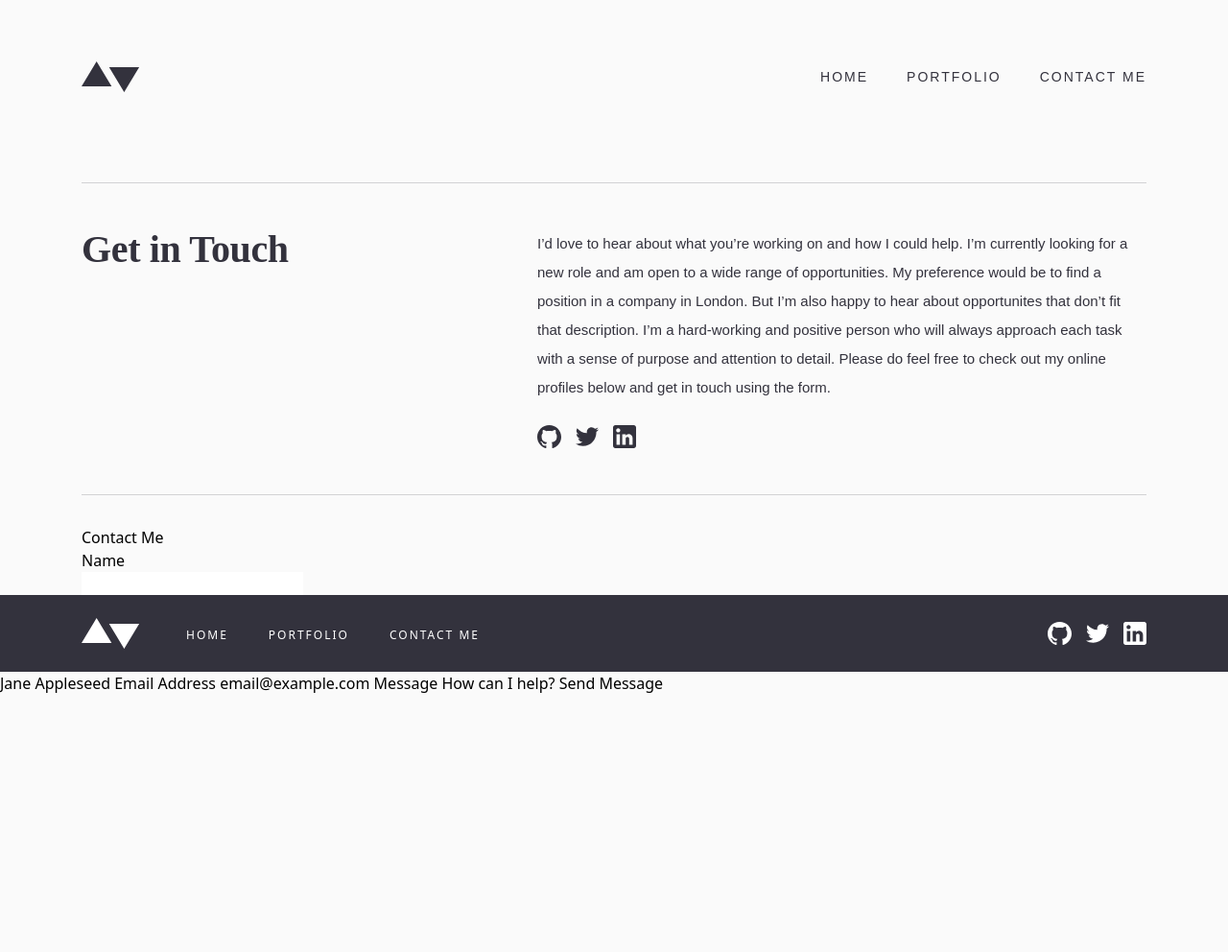
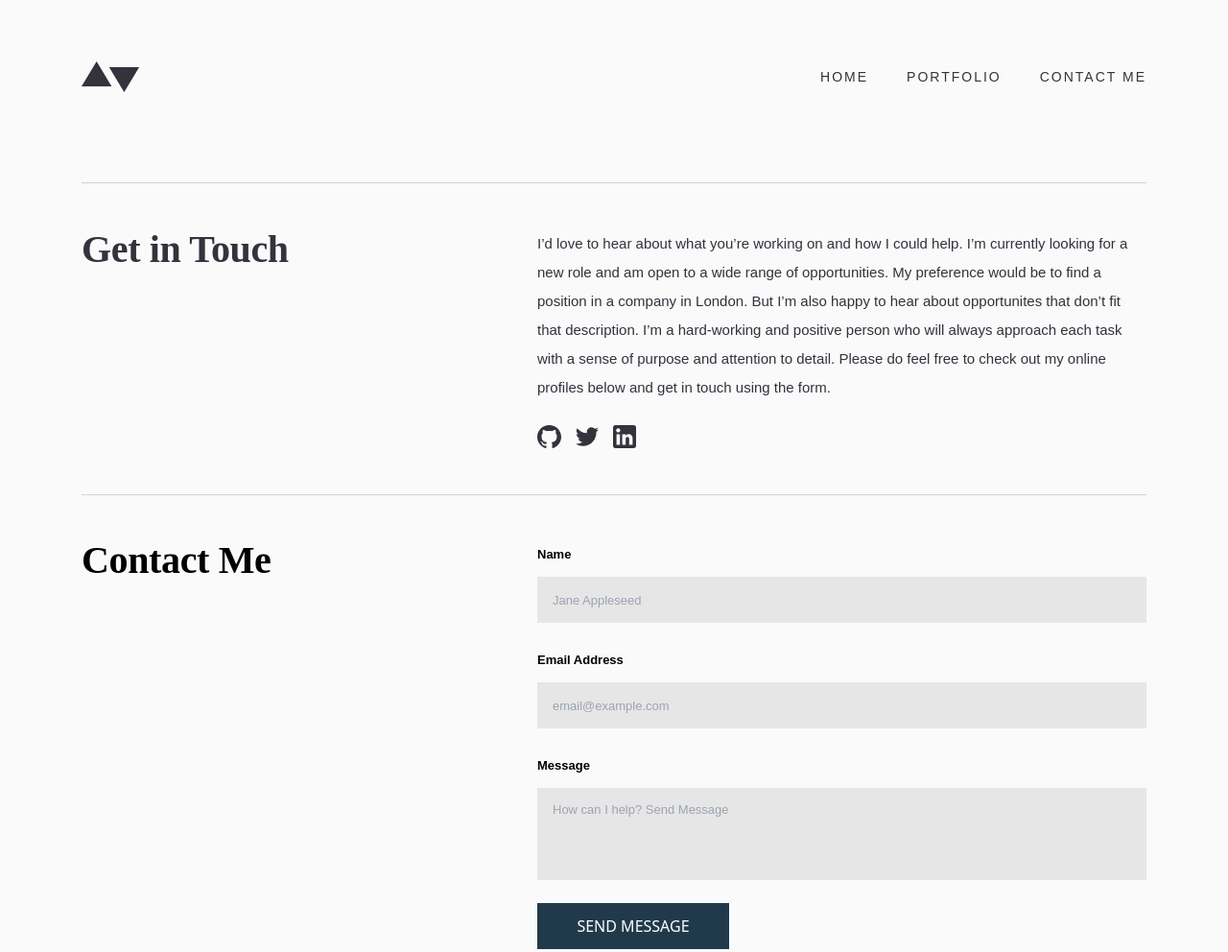
Before and after one commit to Arjun7478/minimalist-portfolio, a website: page contact.html in a window 1280 px wide. Shown: the top 992 px of the page at 96% size. Before the commit the page ends 800 px from the top, so only its background shows below. Drawn offline with Linux system fonts and the light colour scheme; a web font is replaced by a local one.

Commit message:
create form

```diff
--- a/contact.html
+++ b/contact.html
@@ -70,14 +70,39 @@
           <hr class="border-t-grayish-dark-blue opacity-[0.2]" />
         </div>
 
-        <div class="mt-8">
-          <h2>Contact Me</h2>
-          <form>
-            <div>
-              <p>Name</p>
-              <input type="text" />
-            </div>
-          </form>
+        <div class="mt-8 lg:mt-[47px] mb-20 md:mb-[96px] lg:mb-[109px] lg:flex justify-between">
+          <h2 class="text-[40px] leading-[42px] tracking-[-0.36px] font-bold font-real-nova">Contact Me</h2>
+          <div class="lg:max-w-[635px] w-full mt-6 lg:mt-0">
+            <form class="font-sans-sarif">
+              <div>
+                <p class="text-[13px] leading-[30px] font-bold">Name</p>
+                <input
+                  type="text"
+                  class="text-grayish-dark-blue bg-[#E6E6E7] px-4 h-12 w-full mt-2 text-[13px] leading-[30px]"
+                  placeholder="Jane Appleseed"
+                />
+              </div>
+
+              <div class="mt-6">
+                <p class="text-[13px] leading-[30px] font-bold">Email Address</p>
+                <input
+                  type="text"
+                  class="text-grayish-dark-blue bg-[#E6E6E7] px-4 h-12 w-full mt-2 text-[13px] leading-[30px]"
+                  placeholder="email@example.com"
+                />
+              </div>
+
+              <div class="mt-6">
+                <p class="text-[13px] leading-[30px] font-bold">Message</p>
+                <input
+                  type="text"
+                  class="text-grayish-dark-blue bg-[#E6E6E7] pt-2 pb-[58px] px-4 w-full mt-2 text-[13px] leading-[30px]"
+                  placeholder="How can I help? Send Message"
+                />
+              </div>
+            </form>
+            <button class="uppercase h-12 w-[200px] bg-dark-blue text-white mt-6">Send message</button>
+          </div>
         </div>
       </section>
 
@@ -123,5 +148,3 @@
     </main>
   </body>
 </html>
-
-<div>Jane Appleseed Email Address email@example.com Message How can I help? Send Message</div>
```
Also changed, not shown: dist/output.css.
